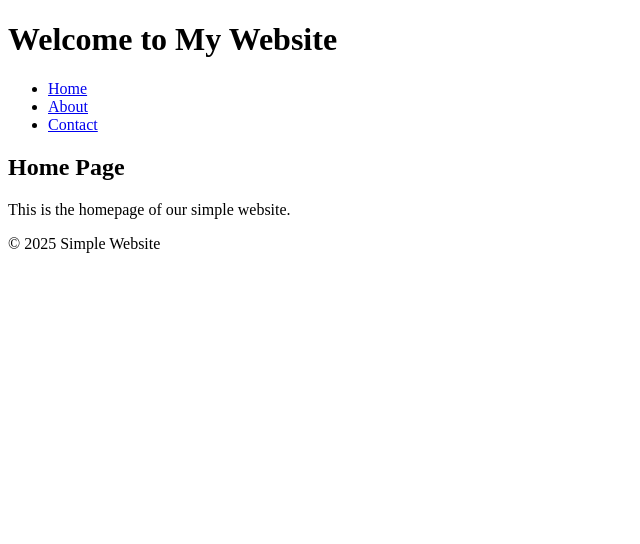
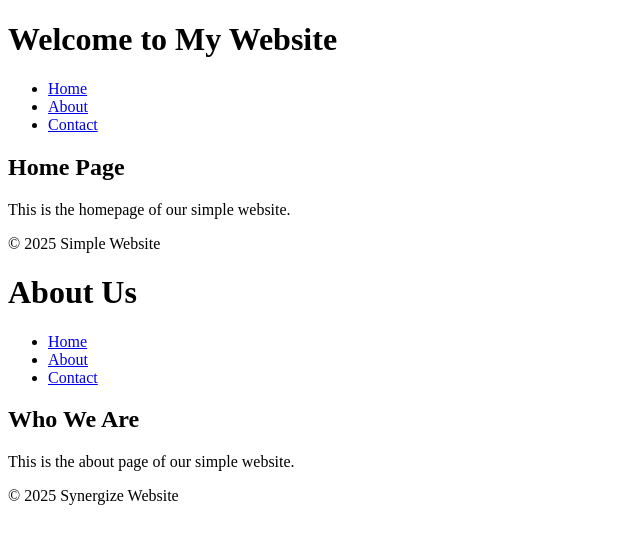
Before and after one commit to JohnAstleyAcer-shey/SIA, a plain HTML site: page index.html in a window 1280 px wide. Shown: the whole page, without its empty margins (0-640 px from the left). Drawn offline with Linux system fonts and the light colour scheme.

Commit message:
Adorna, Jaby Mae - Adding About Us Page

```diff
--- a/index.html
+++ b/index.html
@@ -28,3 +28,34 @@
     </footer>
 </body>
 </html>
+
+<!DOCTYPE html>
+<html lang="en">
+<head>
+    <meta charset="UTF-8">
+    <meta name="viewport" content="width=device-width, initial-scale=1.0">
+    <title>About Us</title>
+    <link rel="stylesheet" href="styles.css">
+</head>
+<body>
+    <header>
+        <h1>About Us</h1>
+        <nav>
+            <ul>
+                <li><a href="index.html">Home</a></li>
+                <li><a href="about.html">About</a></li>
+                <li><a href="contact.html">Contact</a></li>
+            </ul>
+        </nav>
+    </header>
+    <main>
+        <section>
+            <h2>Who We Are</h2>
+            <p>This is the about page of our simple website.</p>
+        </section>
+    </main>
+    <footer>
+        <p>&copy; 2025 Synergize Website</p>
+    </footer>
+</body>
+</html>
```
